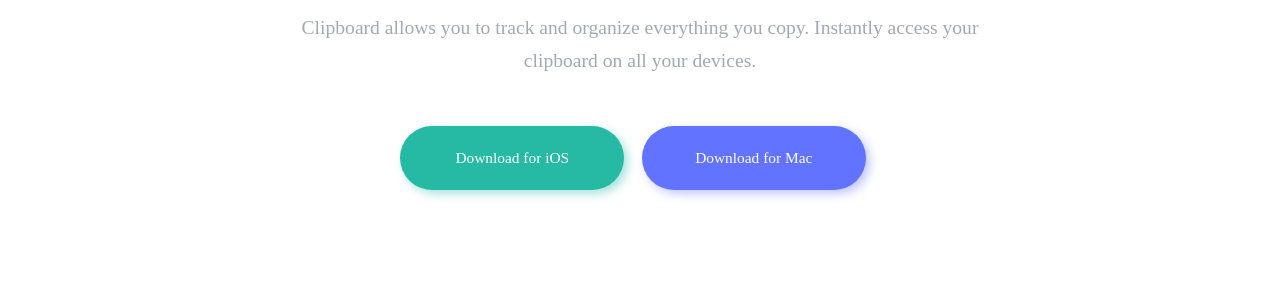
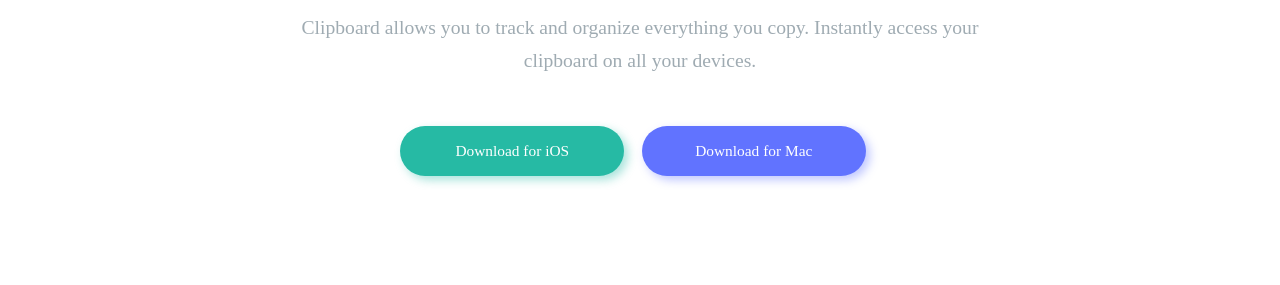
Before and after one commit to lspacka/FEM-clipboard-landing-page, a plain HTML site: page index.html in a window 1280 px wide. Shown: the part 392-677 px from the top of the page. Drawn offline with Linux system fonts and the light colour scheme; a web font is replaced by a local one.

Commit message:
small fix

```diff
--- a/style.css
+++ b/style.css
@@ -46,10 +46,9 @@
   font-family: bai jamjuree;
   font-size: 1.1rem;
   font-weight: 510;
-  /* width: 200px;
-  height: 45px; */
   width: 17.5%;
-  height: 8vh;
+  /* height: 8vh; */
+  height: 50px;
   border-radius: 50px;
   border: none;
   color: white;
@@ -77,10 +76,6 @@
   padding: 2rem 8rem 2rem 8rem;
 }
 
-/* .corp-logo {
-  max-inline-size: 150%;
-} */
-
 /* FEATURES */
 
 .computer {
@@ -94,7 +89,6 @@
 
 .s2-features {
   display: flex;
-  /* gap: 7rem; */
 }
 
 .s2-feature-p {
@@ -125,7 +119,6 @@
   display: inline-block;
   place-self: center;
   margin-bottom: 2rem;
-  /* height: 100%; */
 }
 
 .tf-p {
@@ -193,7 +186,6 @@
 
 .dl-buttons {
   padding-top: 3.5rem;
-  /* width: 100%; */
 }
 
 .dl-buttons-lower {
@@ -225,7 +217,6 @@
   grid-template-columns: 0.95fr 3fr 1fr;
   background-color: var(--light-grayish-blue);
   font-size: 1.2rem;
-  /* font-weight: 500; */
   padding: 3rem 6rem 1rem 6rem;
 }
 
@@ -308,16 +299,12 @@
     text-align: center;
   }
   .corp-logos {
-    /* gap: 0; */
     padding: 0;
     row-gap: 5rem;
     place-items: center;
     grid-template-rows: repeat(5, 1fr);
     grid-template-columns: 1fr;
   }
-  /* .corp-logo {
-    max-inline-size: 100%;
-  } */
    footer {
     justify-items: center;
     padding: 4rem 0 2rem 0;
@@ -350,9 +337,8 @@
   }
   button {
     width: 100%;
-    height: 6vh;
+    /* height: 50px; */
     font-size: 1.3rem;
     margin-bottom: 1.5rem;
-    /* font-weight: 510; */
   }
 }
```
Also changed, not shown: 1 other file.
